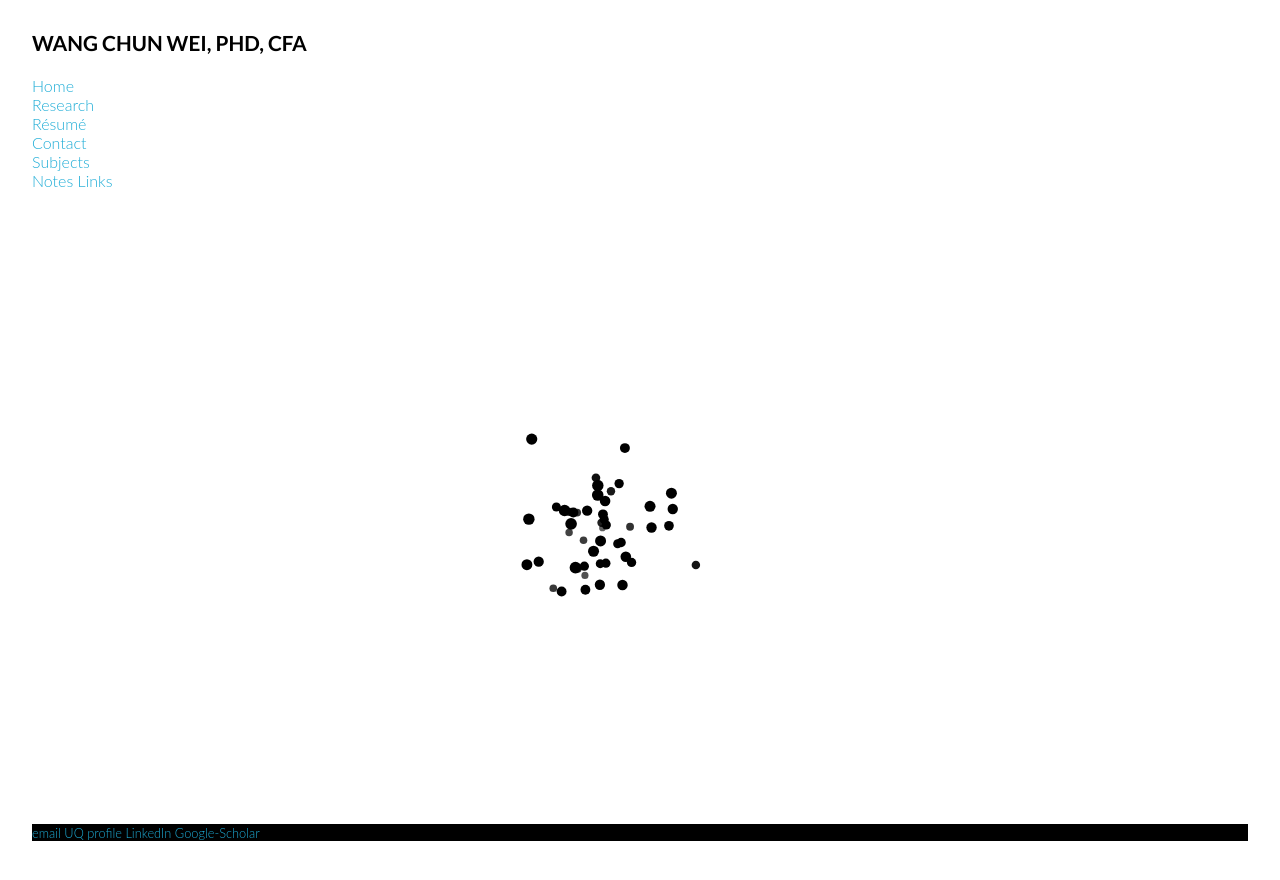
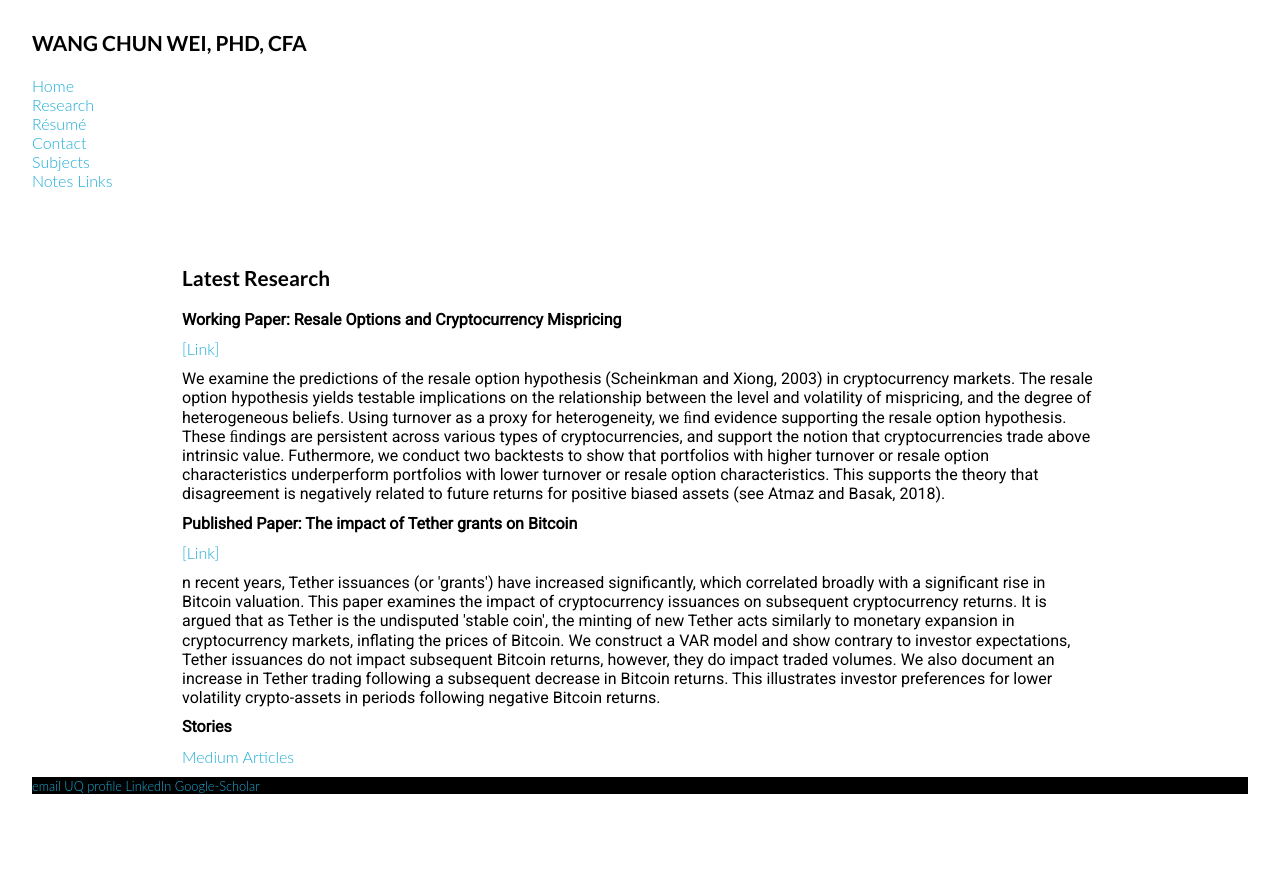
Before and after one commit to weiwangchun/weiwangchun.github.io, a Jekyll site: the page built from index.html, in a window 1280 px wide. Shown: the top 880 px of the page. Built offline with Jekyll 4.4.1, drawn with Linux system fonts in a browser that asks for light colours.

Commit message:
Update index.html

```diff
--- a/index.html
+++ b/index.html
@@ -5,92 +5,25 @@ title: Wang Chun Wei
 <meta name="viewport" content="width=device-width, initial-scale=1.0"/>
 
 <div class="blurb">
+  <br>
+  <br>
+  <br>
+  <br>
 
-<script>
-(function(document) {
-
-	var canvas = document.createElement("canvas"),
-		context = canvas.getContext("2d"),
-		width = canvas.width = window.innerWidth * 0.9,
-		height = canvas.height = window.innerHeight * 0.7,
-
-		circles = [],
-		mouseX = width * 0.5,
-		mouseY = height * 0.5,
-		newX = mouseX,
-		newY = mouseY,
-		count = 49;
-
-	document.body.appendChild(canvas);
-
-	while (count--) {
-		circles.push({
-			radiusX: Math.random() * 100,
-			radiusY: Math.random() * 100,
-			radiusZ: Math.random() * 1,
-			angleX: 0,
-			angleY: 0,
-			angleZ: 0,
-			speedX: Math.max(0.03, Math.random() * 0.1),
-			speedY: Math.max(0.03, Math.random() * 0.1),
-			speedZ: Math.max(0.03, Math.random() * 0.05)
-		});
-	}
-
-	render();
-
-	var i, c, x, y, z, alpha;
-	function render() {
-		context.fillStyle = "rgb(255, 255, 255)";
-		context.fillRect(0, 0, width, height);
-
-		i = circles.length;
-		while (i--) {
-			mouseX += (newX - mouseX) / 1000;
-			mouseY += (newY - mouseY) / 1000;
-
-			c = circles[i];
-
-			x = mouseX + Math.cos(c.angleX) * c.radiusX;
-			y = mouseY + Math.sin(c.angleY) * c.radiusY;
-			z = ((Math.sin(c.angleZ) * c.radiusZ) + 1) * 0.5;
-
-			alpha = z + 0.5;
-
-			x = x * 192 / (z + 192);
-			y = y * 192 / (z + 192);
-			z = (z + 1) * 3;
-
-			context.beginPath();
-			context.fillStyle = "rgba(0, 0, 0, " + alpha + ")";
-			context.arc(x, y, z, 0, Math.PI * 2, false);
-			context.fill();
-
-			c.angleX += c.speedX;
-			c.angleY += c.speedY;
-			c.angleZ += c.speedZ;
-		}
-
-		requestAnimationFrame(render);
-	}
-
-	function mousemove(e) {
-		newX = e.pageX;
-		newY = e.pageY;
-	}
-	window.addEventListener("mousemove", mousemove, false);
-	window.addEventListener("touchmove", mousemove, false);
-
-	function resize(e) {
-		width = canvas.width = window.innerWidth;
-		height = canvas.height = window.innerHeight;
-	}
-	window.addEventListener("resize", resize, false);
-
-})(window.document);
+  <h1> Latest Research </h1>
 
 
-</script>
+
+  <p><strong> Working Paper: Resale Options and Cryptocurrency Mispricing </strong></p>
+  <p><a href="https://papers.ssrn.com/sol3/papers.cfm?abstract_id=3253208">[Link]</a></p>
+  <p> We examine the predictions of the resale option hypothesis (Scheinkman and Xiong, 2003) in cryptocurrency markets. The resale option hypothesis yields testable implications on the relationship between the level and volatility of mispricing, and the degree of heterogeneous beliefs. Using turnover as a proxy for heterogeneity, we ﬁnd evidence supporting the resale option hypothesis. These ﬁndings are persistent across various types of cryptocurrencies, and support the notion that cryptocurrencies trade above intrinsic value. Futhermore, we conduct two backtests to show that portfolios with higher turnover or resale option characteristics underperform portfolios with lower turnover or resale option characteristics. This supports the theory that disagreement is negatively related to future returns for positive biased assets (see Atmaz and Basak, 2018). </p>
+
+  <p><strong> Published Paper: The impact of Tether grants on Bitcoin </strong></p>
+  <p><a href="https://papers.ssrn.com/sol3/papers.cfm?abstract_id=3175876">[Link]</a></p>
+  <p> n recent years, Tether issuances (or 'grants') have increased significantly, which correlated broadly with a significant rise in Bitcoin valuation. This paper examines the impact of cryptocurrency issuances on subsequent cryptocurrency returns. It is argued that as Tether is the undisputed 'stable coin', the minting of new Tether acts similarly to monetary expansion in cryptocurrency markets, inflating the prices of Bitcoin. We construct a VAR model and show contrary to investor expectations, Tether issuances do not impact subsequent Bitcoin returns, however, they do impact traded volumes. We also document an increase in Tether trading following a subsequent decrease in Bitcoin returns. This illustrates investor preferences for lower volatility crypto-assets in periods following negative Bitcoin returns. </p>
+
+	<p><strong> Stories </strong></p>
+	<p><a href="https://medium.com/@weiwangchun">Medium Articles</a></p>
 
 </div><!-- /.blurb -->
 
```
